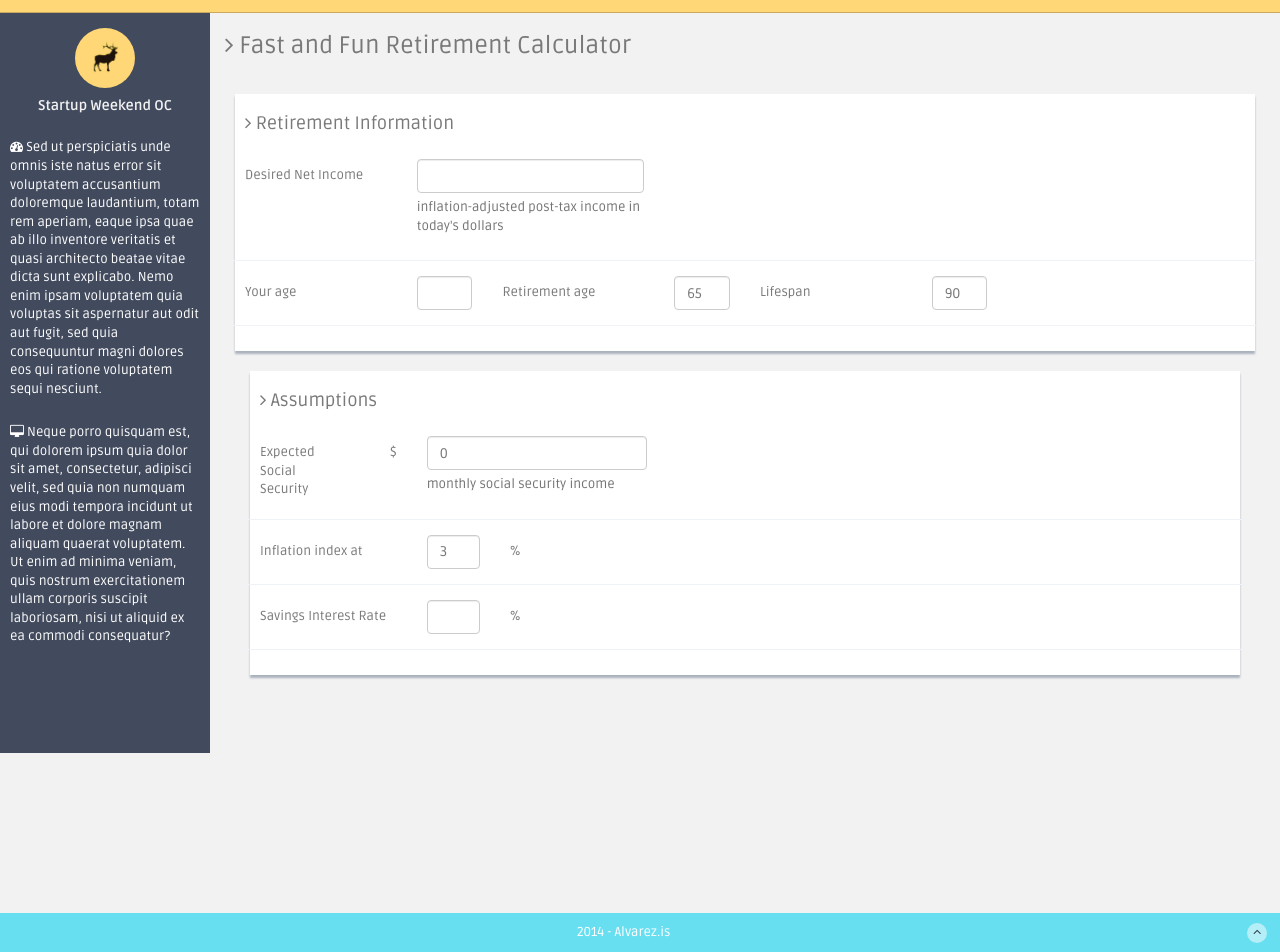
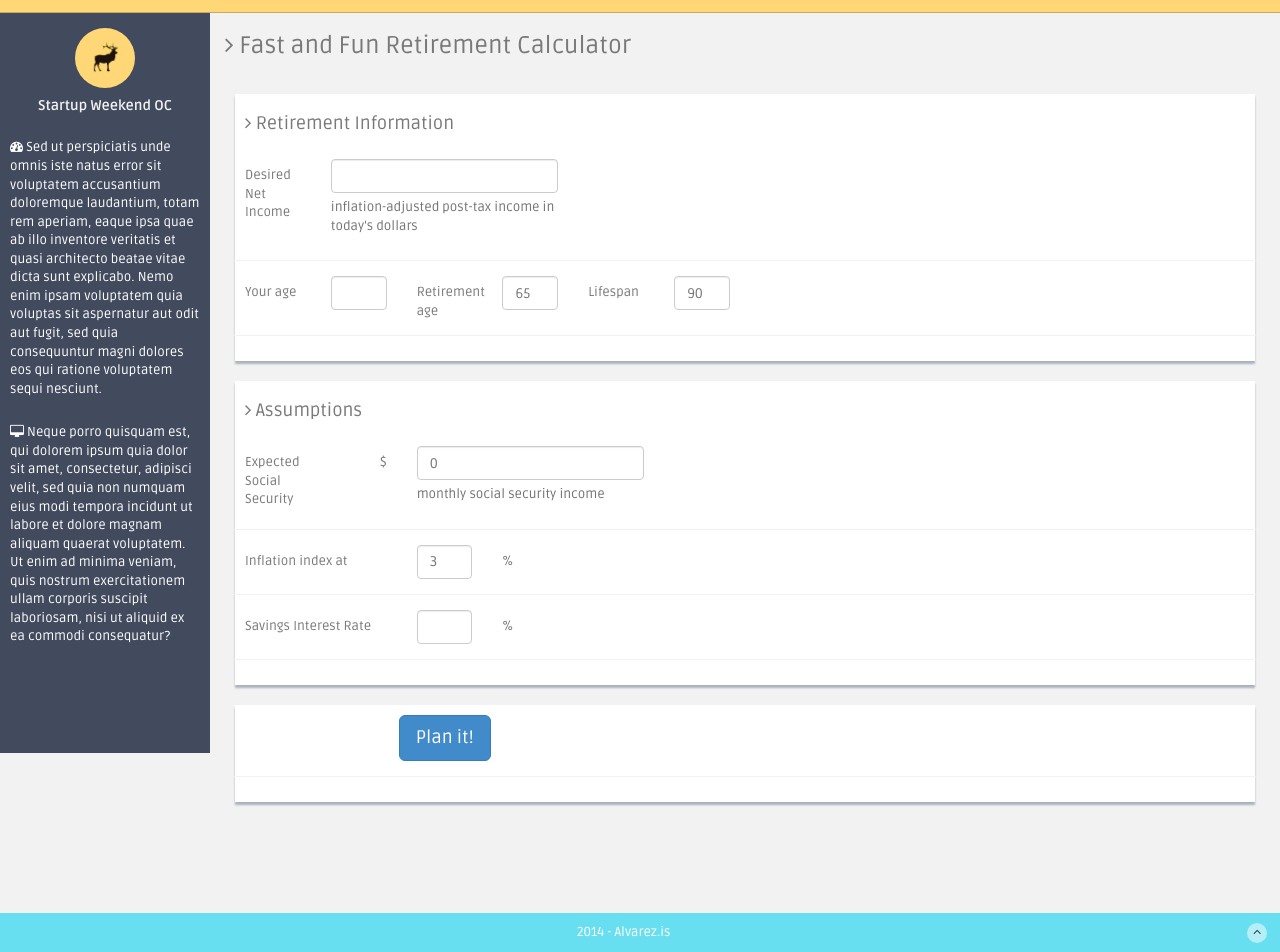
Before and after one commit to btilly/startupweekend-2015, a plain HTML site: page index.html in a window 1280 px wide. Shown: the part 47-999 px from the top of the page. Drawn offline with Linux system fonts and the light colour scheme; a script that the page names is missing.

Commit message:
form set up ready for designers

```diff
--- a/index.html
+++ b/index.html
@@ -224,33 +224,34 @@ Neque porro quisquam est, qui dolorem ipsum quia dolor sit amet, consectetur, ad
           <section class="wrapper site-min-height">
           	<h3><i class="fa fa-angle-right"></i> Fast and Fun Retirement Calculator</h3>
           	<div class="row mt">
+                      <form class="form-horizontal style-form" method="get">
           		<div class="col-lg-12">
 
 
-                      <form class="form-horizontal style-form" method="get">
                   <div class="form-panel">
                   	  <h4 class="mb"><i class="fa fa-angle-right"></i> Retirement Information </h4>
                           <div class="form-group">
-                              <label class="col-sm-2 col-sm-2 control-label">Desired Net Income</label>
+                              <label class="col-sm-1 col-sm-1 control-label">Desired Net Income</label>
                               <div class="col-sm-3">
                                   <input type="text" class="form-control" name="desired">
                                   <span class="help-block">inflation-adjusted post-tax income in today's dollars</span>
                               </div>
                           </div>
 			<div class="form-group">
-                              <label class="col-sm-2 col-sm-2 control-label">Your age</label>
+                              <label class="col-sm-1 col-sm-1 control-label">Your age</label>
                               <div class="col-sm-1">
                                   <input type="text" class="form-control" name="fromage">
                               </div>
-                              <label class="col-sm-2 col-sm-2 control-label">Retirement age</label>
+                              <label class="col-sm-1 col-sm-1 control-label">Retirement age</label>
                               <div class="col-sm-1">
                                   <input type="text" class="form-control" name="fromage" placeholder="65">
                               </div>
-                              <label class="col-sm-2 col-sm-2 control-label">Lifespan</label>
+                              <label class="col-sm-1 col-sm-1 control-label">Lifespan</label>
                               <div class="col-sm-1">
                                   <input type="text" class="form-control" name="toage" placeholder="90">
                               </div>
                 	</div>
+		</div>
 		</div>
 		<div class="col-lg-12">
 		<div class="form-panel">
@@ -280,13 +281,15 @@ Neque porro quisquam est, qui dolorem ipsum quia dolor sit amet, consectetur, ad
                 	</div>
 		</div>
 	</div>
-<!--
-	<div class="form-panel">
-		<div class="form-group">
-			<button class="btn btn-primary btn-lg" type="button">Large button</button>
+	<div class="col-lg-12">
+		<div class="form-panel">
+			<div class="form-group">
+                              <div class="col-sm-5 text-center">
+			<button class="btn btn-primary btn-lg" type="button">Plan it!</button>
+                              </div>
+			</div>
 		</div>
 	</div>
--->
 </div>
 		</form>
 
```
Also changed, not shown: assets/css/style.css (line endings or trailing spaces).
